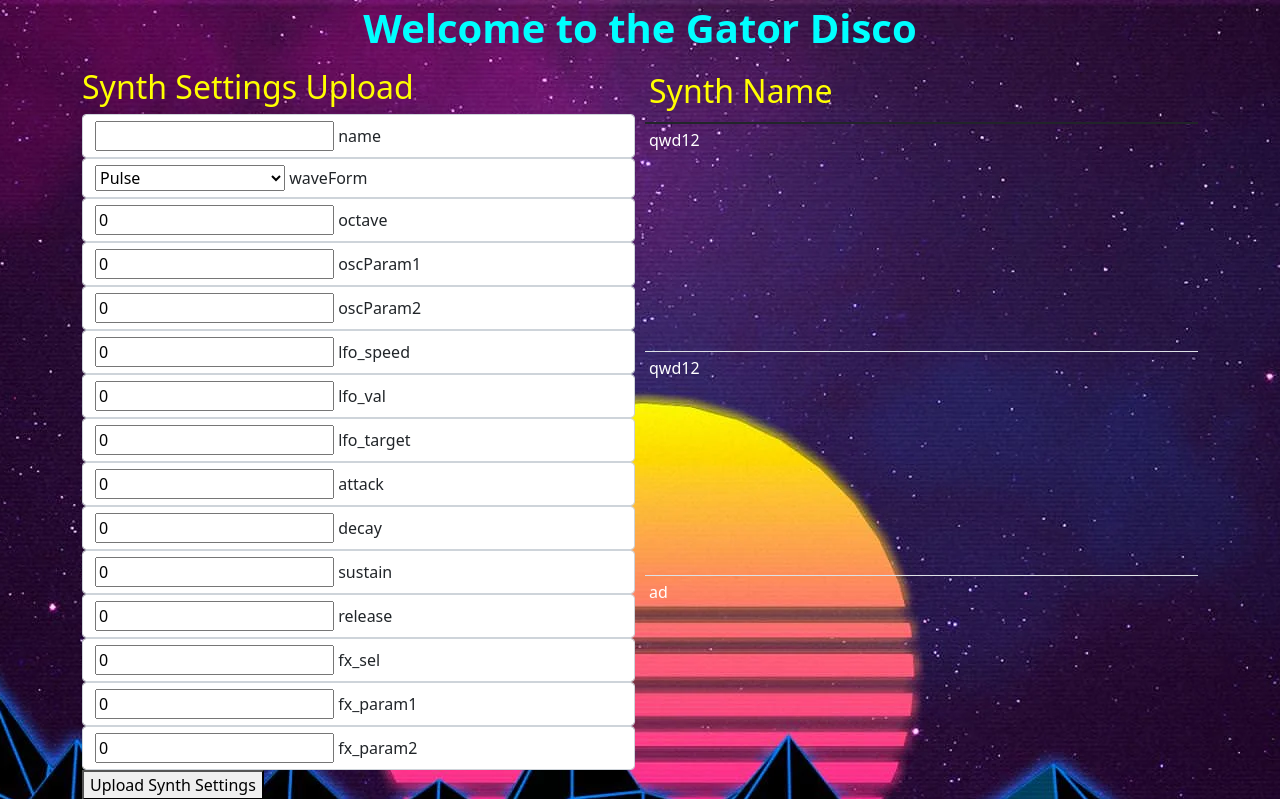
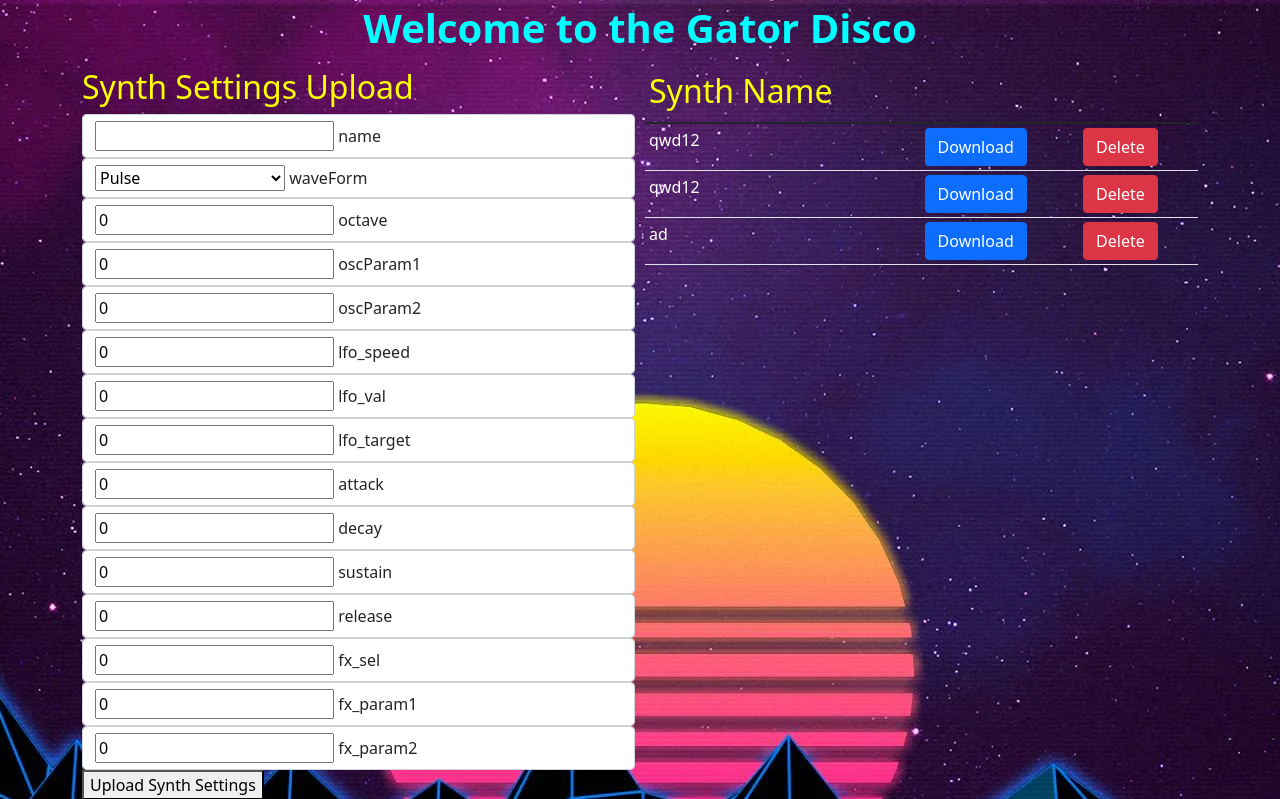
Before and after one commit to XavierJEsteve/GatorDisco, a Django app: page / in a window 1280 px wide. Shown: the top 799 px of the page. Run offline with Django 3.2, Linux system fonts and the light colour scheme; data comes from the database, SQL or seed files in the repository; data that the repository does not hold is empty.

Commit message:
revisiting db operations from table buttons

```diff
--- a/disco_server/fileshare/views.py
+++ b/disco_server/fileshare/views.py
@@ -13,7 +13,7 @@ from .models import AudioModel, SynthModel
         * Change text color for each DB entry listed in the table
         * CRUD from the main screen
                 '''
-def index(request):
+def index(request,action=-1,id=-1):
         audio_files = AudioModel.objects.all()
         synth_files = SynthModel.objects.all()
 
--- a/disco_server/templates/index.html
+++ b/disco_server/templates/index.html
@@ -32,6 +32,7 @@
     </div>
 
     <div class="audioFiles">
+        <div class="table-responsive">
         <table class= "table table-sm">
             <thead class="thead-dark">
                 <tr>
@@ -49,8 +50,10 @@
             </tbody>
         </table>
     </div>
+    </div>
 
     <div class="synthFiles">
+        <div class="table-responsive">
         <table class= "table table-sm">
             <thead class="thead-dark">
                 <tr>
@@ -63,10 +66,19 @@
                 {% for synth in synth_files %}
                     <tr>
                         <td class="td-bright">{{ synth.name }}</td>
+                        <td>
+                            <!-- Needs a ref to file location -->
+                            <button class='btn btn-primary' name="download_button"> Download</button>
+                        </td>
+                        <td>
+                            <!-- Nees to sumit a POST to index for deletion (action) of file (id)  -->
+                            <button type="submit" class='btn btn-danger' name="delete_button"> Delete</button>
+                        </td>
                     </tr>
                 {% endfor %}
             </tbody>
         </table>
+        <div class="table-responsive">
     </div>
 
 </div>
```
